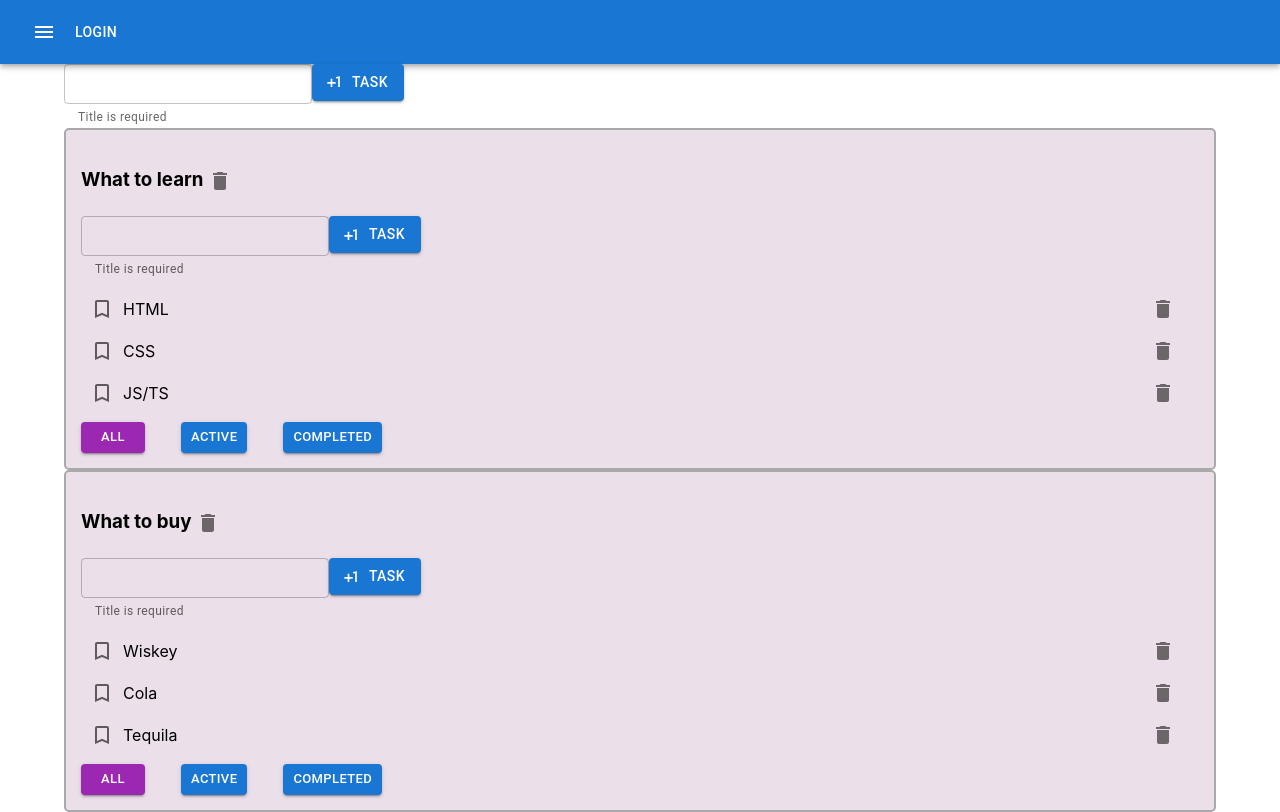
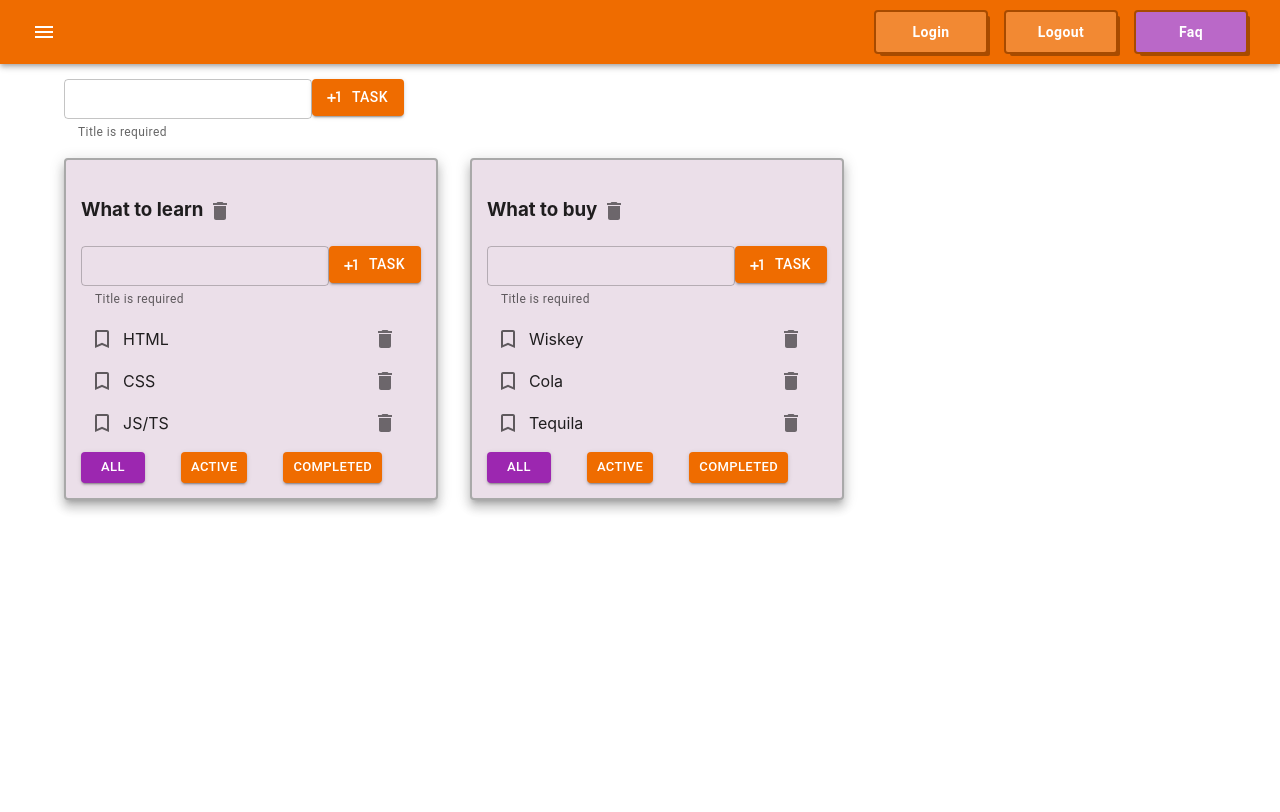
Before and after one commit to bebnistydent/React-js-To-Do-List-Maine-2, a React (Create React App) app: page / in a window 1280 px wide. Built offline with nearby package versions, Linux system fonts and the light colour scheme.

Commit message:
Done 3 week sprint 2 to the point of 3:05:05

```diff
--- a/src/App.css
+++ b/src/App.css
@@ -8,10 +8,11 @@
 } */
 
 .todolist {
-  background-color: rgb(235, 223, 233);
-  border: 2px solid darkgrey;
+  /* background-color: rgb(235, 223, 233);  */
+  /* border: 2px solid darkgrey; */
   border-radius: 5px;
-  padding: 15px;
+  /* padding: 15px; */
+
 }
 
 
--- a/src/App.tsx
+++ b/src/App.tsx
@@ -8,7 +8,9 @@ import Toolbar from '@mui/material/Toolbar'
 import Button from '@mui/material/Button'
 import IconButton from '@mui/material/IconButton'
 import MenuIcon from '@mui/icons-material/Menu'
-import { Container } from '@mui/material';
+import { Box, Container, Grid2, Paper } from '@mui/material';
+import { MenuButton } from './components/MenuButton';
+import { createTheme, ThemeProvider } from '@mui/material/styles';
 
 
 
@@ -51,6 +53,8 @@ function App() {
 
 
     })
+
+
         //task
         const removeTask = (taskId: string, todolistId: string) => {
             setTask({...task, [todolistId]: task [todolistId].filter(t => t.id !== taskId)})
@@ -102,34 +106,6 @@ function App() {
 
         //GUI Layer
 
-
-
-
-
-        //This is how you can do it without filter method
-        //But please don't
-        // const nextState: Array<TaskType> = []
-        // for(let i = 0; i < task.length; i++) {
-        //     if(task[i].id !== taskId) {
-        //         nextState.push(task[i])
-        //     }
-        // }
-        // setTask(nextState)
-
-
-    //     const copyCurrentState = [...task];
-    //     let taskIndex;
-
-    //     for( let i = 0; i < copyCurrentState.length; i++) {
-    //         if(task[i].id === taskId) {
-    //             taskIndex = i
-    //         }
-    //     }
-    //         if(taskIndex !== undefined) {
-    //     copyCurrentState.splice(taskIndex, 1);
-    //         }
-    //     setTask(copyCurrentState)
-
     const removeTodolist = (todolistId: string) => {
         setTodolist(todolist.filter(tl => tl.id !== todolistId))
         delete task[todolistId]
@@ -153,20 +129,40 @@ const changeTodolistTitle = (title: string, todolistId: string) => {
 
 
     //User Interface
+     const theme = createTheme({
+        palette: {
+            primary: {
+                main: '#ef6c00'
+            }
+        }
+     })
+
+
     return (
+        <ThemeProvider theme={theme}>
         <div className="App">
 
     <AppBar position="static">
-         <Toolbar>
+         <Toolbar sx = {{display: "flex", justifyContent: "space-between"}}>
            <IconButton color="inherit">
              <MenuIcon />
            </IconButton>
-          <Button color="inherit">Login</Button>
+
+        <Box>
+          <MenuButton>Login</MenuButton>
+          <MenuButton>Logout</MenuButton>
+          <MenuButton background={theme.palette.secondary.light}>Faq</MenuButton>
+        </Box>
+
         </Toolbar>
       </AppBar>
       <Container fixed>
+
+        <Grid2 container sx = {{padding: "15px 0px"}}>
     <AddItemForum addItem={addTodolis}/>
+    </Grid2>
 
+    <Grid2 container spacing={4}>
 
         {todolist.map(tl => {
 
@@ -179,7 +175,17 @@ if(tl.filter === "Active") {
 if(tl.filter === "Complited") {
     filteredTask = filteredTask.filter(task => task.isDone === true)
 }
+
+
+
             return (
+                <Grid2 key = {tl.id}>
+                <Paper
+                elevation={8}
+                sx = {{padding: "15px",
+                       backgroundColor: "rgb(235, 223, 233)",
+                       border: "2px solid darkgrey"}}
+                       >
                 <Todolist
                 key={tl.id}
                 todolistId = {tl.id}
@@ -193,13 +199,17 @@ if(tl.filter === "Complited") {
                 removeTodolist={removeTodolist}
                 changeTodolistTitle = {changeTodolistTitle}
                 changeTaskTitle={changeTaskTitle}  />
+                </Paper>
+                </Grid2>
             )
         })}
 
 
+</Grid2>
+</Container>
 
-</Container>
         </div>
+        </ThemeProvider>
     );
 
     }
--- /dev/null
+++ b/src/components/MenuButton.tsx
@@ -0,0 +1,22 @@
+import { styled } from "@mui/material/styles";
+import  Button from "@mui/material/Button";
+
+
+type MenuButtonPropsType = {
+    background?: string,
+    boxShadow?: string
+}
+
+
+export const MenuButton = styled(Button)<MenuButtonPropsType>(({background, theme})=> ({
+    minWidth: '110px',
+    fontWeight: 'bold',
+    boxShadow: `0 0 0 2px ${theme.palette.primary.dark},
+                4px 4px 0 0 ${theme.palette.primary.dark}`,
+    borderRadius: '2px',
+    textTransform: 'capitalize',
+    margin: '0 10px',
+    padding: '8px 24px',
+    color: theme.palette.primary.contrastText,
+    background: background ||theme.palette.primary.light,
+}))
--- a/src/components/Todolist.tsx
+++ b/src/components/Todolist.tsx
@@ -69,7 +69,9 @@ export function Todolist(props: TodolistPropsType) {
 
         return (
 
-            <ListItem disablePadding
+            <ListItem
+            sx = {{opacity: task.isDone ? 0.5 : 1}}
+            disablePadding
             key={task.id}
             secondaryAction = {
             <IconButton onClick={removeTaskHandler}>
```
